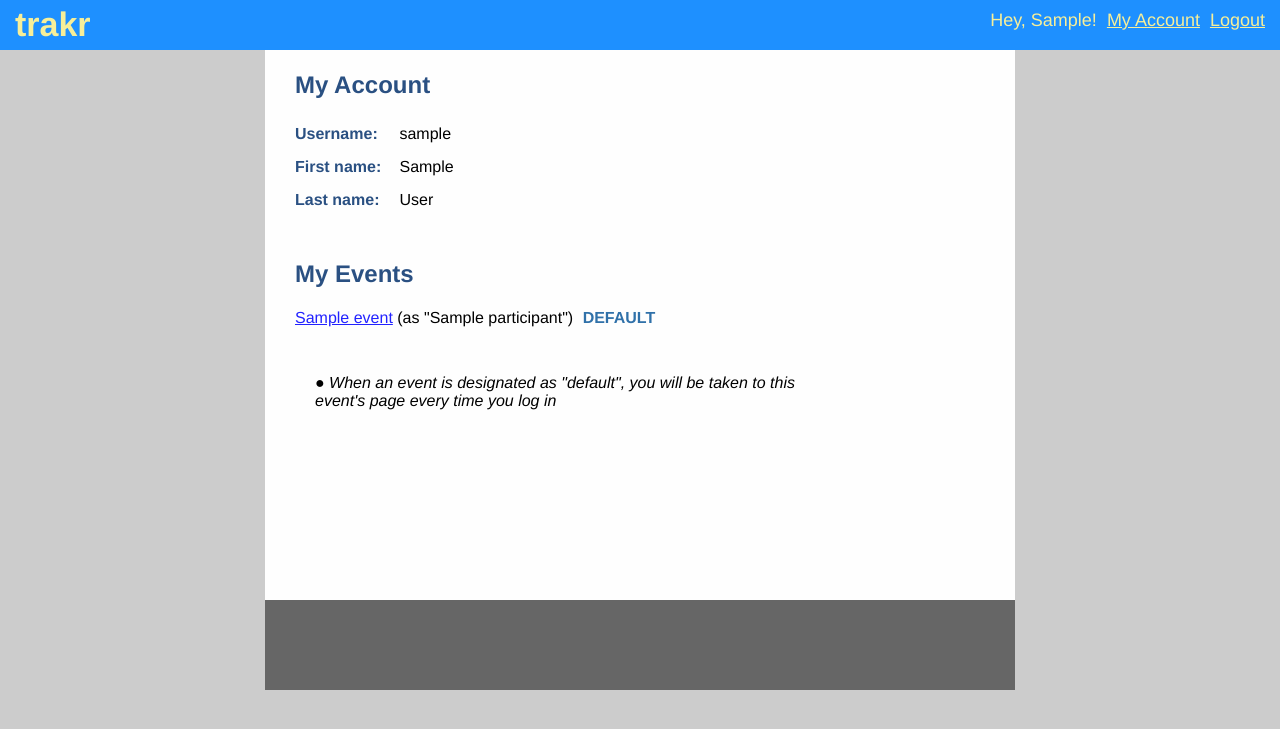
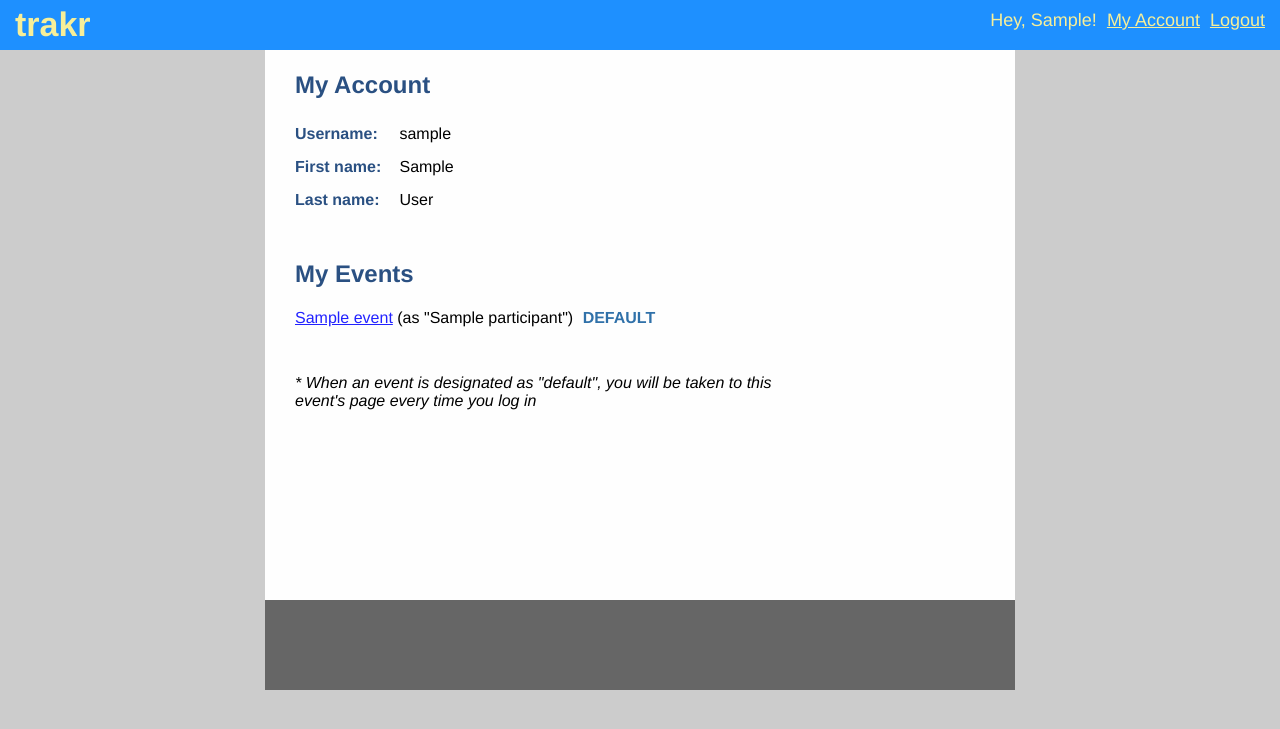
Before and after one commit to paulkore/moneytracker, a Django app: page /account/ in a window 1280 px wide. Shown: the top 729 px of the page. Run offline with Django 3.2, Linux system fonts and the light colour scheme; a user stored in the database is signed in; tables that the repository leaves empty hold one stand-in row (values such as "Sample post"); some libraries are stand-ins or nearby versions.

Commit message:
Minor update

```diff
--- a/moneytracker/static/style.css
+++ b/moneytracker/static/style.css
@@ -118,7 +118,6 @@ body {
     font-style: italic;
     max-width: 500px;
     margin-top: 30px;
-    margin-left: 20px;
 }
 
 /* EVENT MONEY RECORDS PAGE */
--- a/moneytracker/templates/account.html
+++ b/moneytracker/templates/account.html
@@ -52,7 +52,7 @@
 
 
             <div class="account-event-list-notes">
-                ● When an event is designated as "default", you will be taken to this event's page every time you log in
+                * When an event is designated as "default", you will be taken to this event's page every time you log in
             </div>
 
         {% else %}
```
